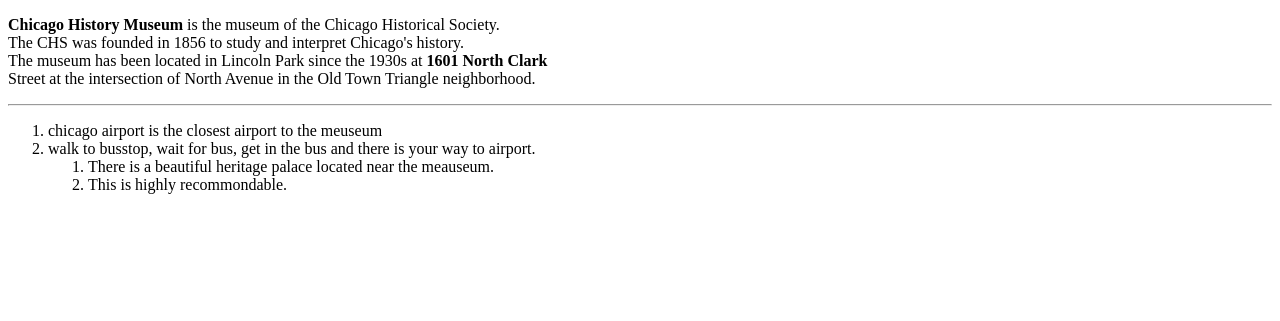
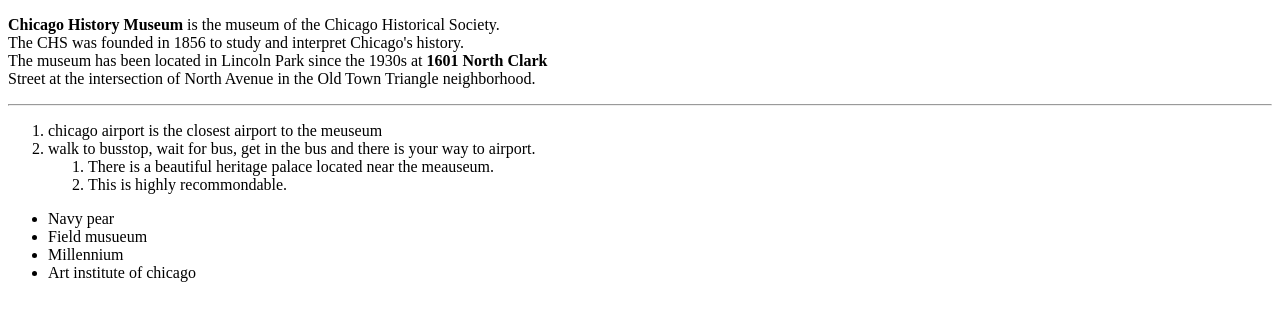
Before and after one commit to 44-563-Web-Apps-F22/44563-webapps-assignment-3-S553795, a plain HTML site: page index.html in a window 1280 px wide. Shown: the part 105-426 px from the top of the page. Drawn offline with Linux system fonts and the light colour scheme.

Commit message:
ul commit

```diff
--- a/index.html
+++ b/index.html
@@ -42,6 +42,16 @@
 </ol>
          </ol>
 
+
+         <ul>
+
+            <li>Navy pear</li>
+            <li>Field musueum</li>
+            <li>Millennium</li>
+            <li>Art institute of chicago</li>
+
+         </ul>
+
    </body>
 
 
```
